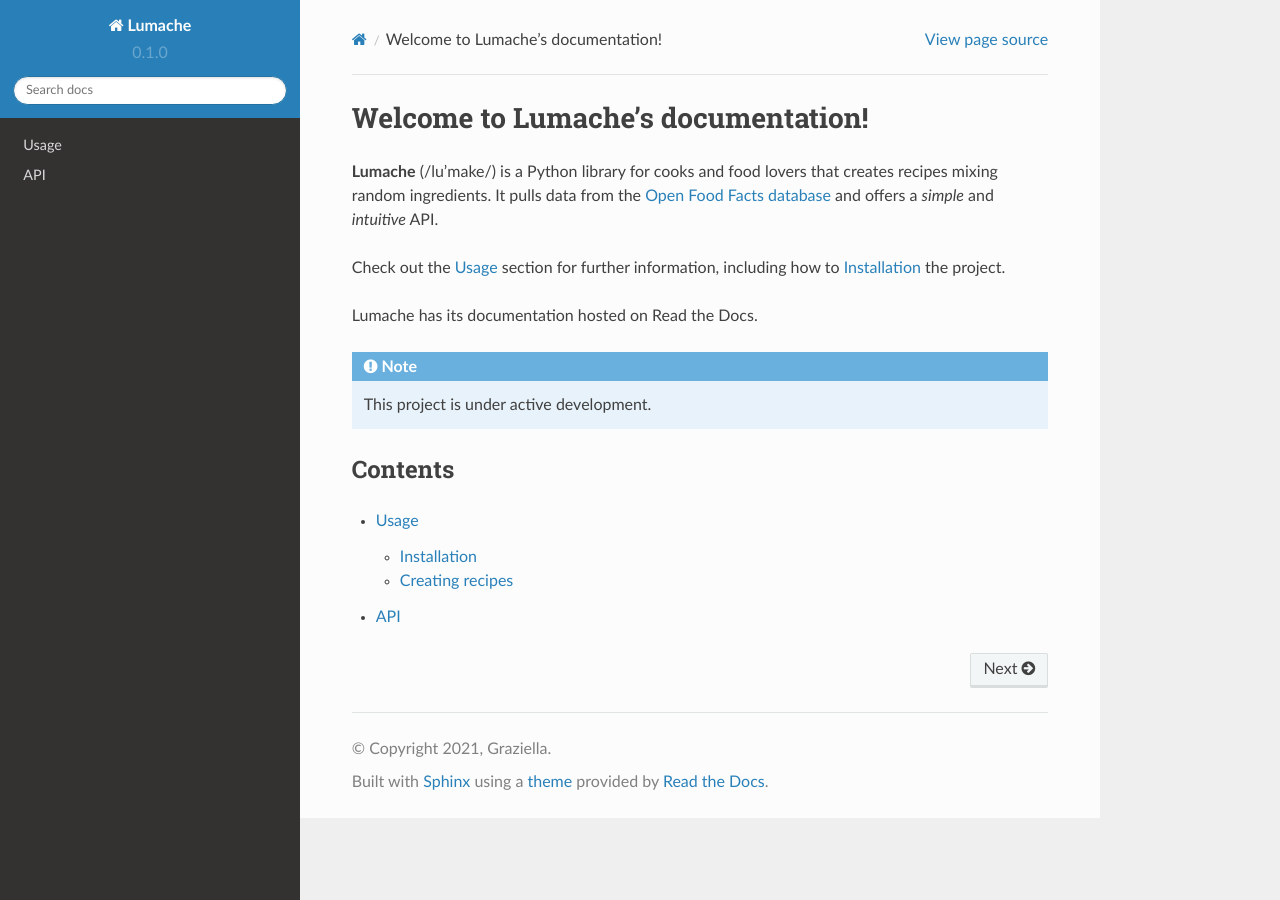
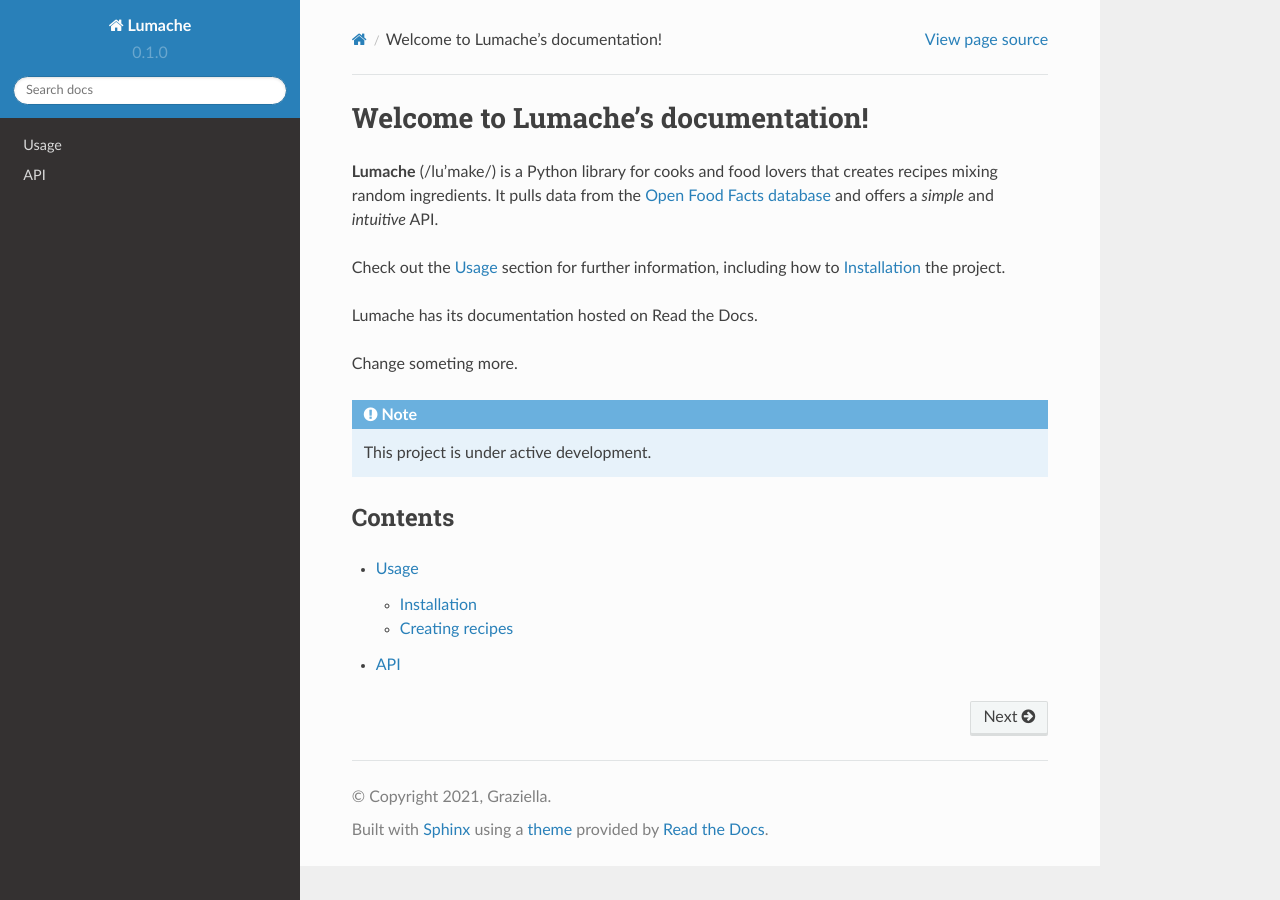
Before and after one commit to AndrzejStamburskiTNT/software-docs-sample, a Sphinx documentation site: the page built from docs/source/index.rst, in a window 1280 px wide. Built offline with Sphinx 7.4.7 and the Read the Docs theme 2.0.0, drawn with Linux system fonts in a browser that asks for light colours.

Commit message:
second commit

```diff
--- a/docs/source/index.rst
+++ b/docs/source/index.rst
@@ -11,6 +11,8 @@
 
 Lumache has its documentation hosted on Read the Docs.
 
+Change someting more.
+
 .. note::
 
    This project is under active development.
```
